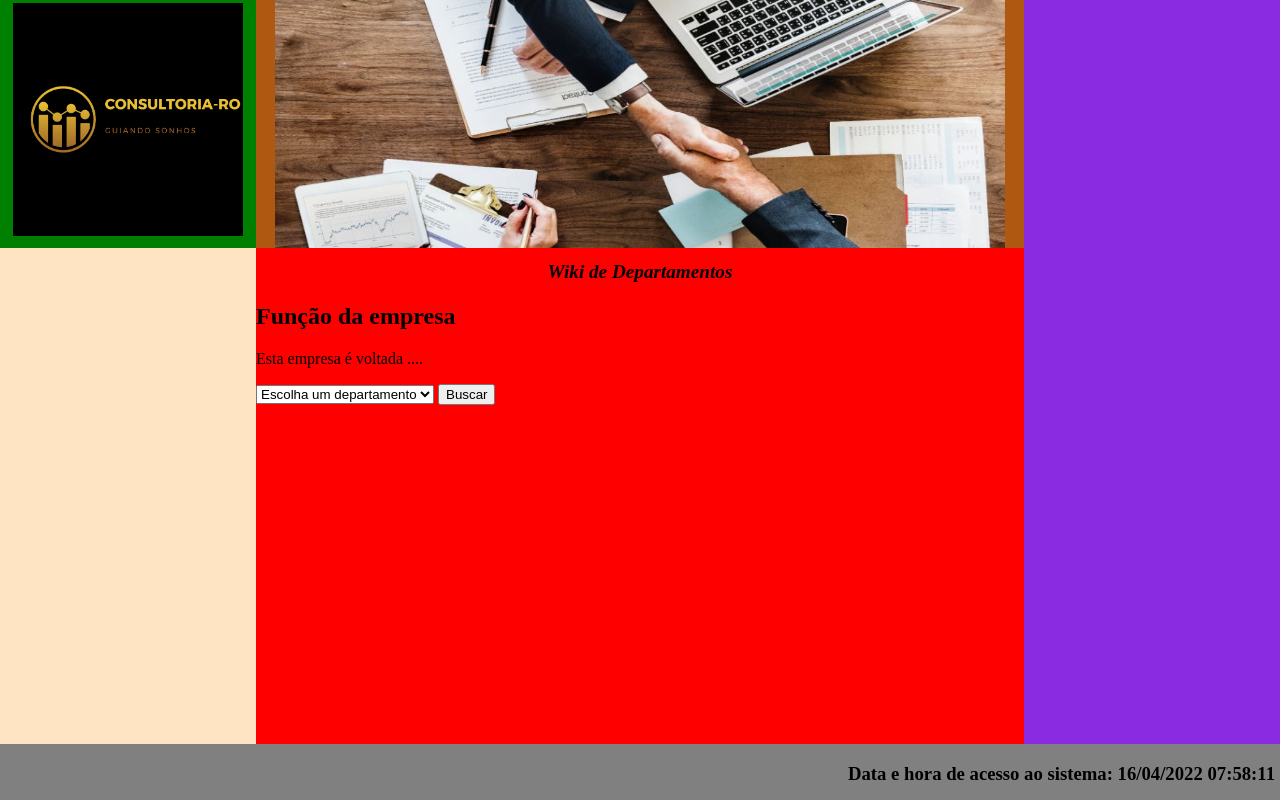
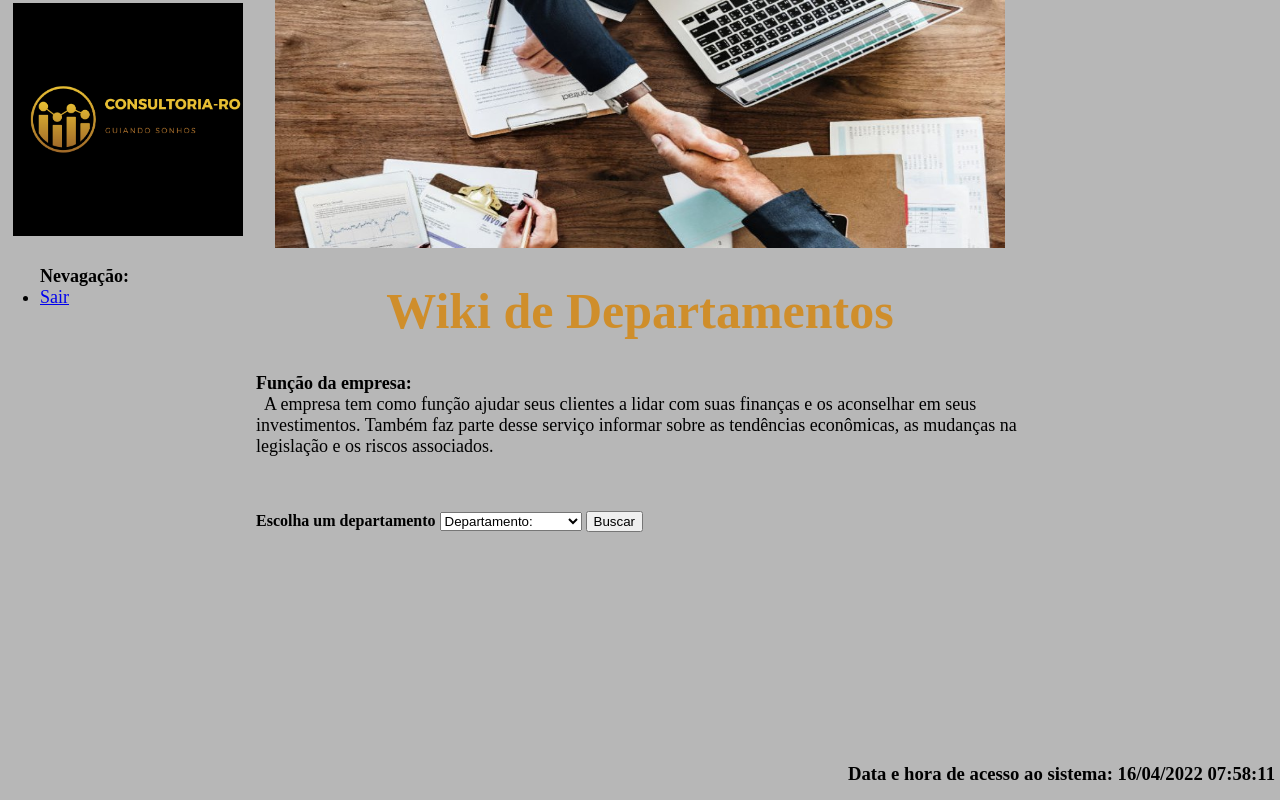
Before and after one commit to JoaoObara/prova1_web2, a PHP site: page /home.php in a window 1280 px wide. Run offline with PHP 8.4, Linux system fonts and the light colour scheme.

Commit message:
finalização

```diff
--- a/CSS/estilo.css
+++ b/CSS/estilo.css
@@ -4,7 +4,19 @@ body.centro{
 
 .titulo{
     text-align: center;
-    text-decoration-color: chartreuse;
-    font-size: larger;
-    font-style: italic;
+    font-size: 50px;
+    color: rgb(207, 142, 43);
+    /* border: 5px dashed rgba(0, 0, 0, 0.132); */
 }
+
+body{
+    background-color: rgb(183, 183, 183);
+}
+
+nav{
+    font-size: 18px;
+}
+
+p{
+    font-size: 18px;
+}
--- a/CSS/grid.css
+++ b/CSS/grid.css
@@ -13,7 +13,7 @@ body{
 }
 
 .gridlogo{
-    background-color: green;
+    /* background-color: green; */
     grid-area: logo;
     display: flex;
     flex-direction: row;
@@ -22,7 +22,7 @@ body{
 }
 
 .gridimg{
-    background-color: rgb(174, 88, 18);
+    /* background-color: rgb(174, 88, 18); */
     grid-area: img;
     display: flex;
     flex-direction: row;
@@ -30,23 +30,23 @@ body{
 }
 
 main.grid{
-    background-color: red;
+    /* background-color: red; */
     grid-area: main;
 }
 
 nav.grid{
-    background-color: bisque;
+    /* background-color: bisque; */
     grid-area: nav;
 }
 
 footer.grid{
-    background-color: gray;
+    /* background-color: gray; */
     grid-area: footer ;
     direction: rtl;
     padding-right: 5px;
 }
 
 .gridx{
-    background-color: blueviolet;
+    /* background-color: blueviolet; */
     grid-area: gridx;
 }
--- a/home.php
+++ b/home.php
@@ -21,21 +21,31 @@
 
 
     <!-- SOMENTE PARA EVITAR ERROS NO GRID -->
-    <nav class="grid">  </nav>
+    <nav class="grid">
+        <ul>  <b>Nevagação:</b>
+            <li><a href="index.php"> Sair </a></li>
+        </ul>
+    </nav>
 
 
     <main class="grid">
         <!-- TITULO -->
-    <H1 class="titulo"> Wiki de Departamentos </H1>
+    <H1 class="titulo" > Wiki de Departamentos</H1>
 
         <!-- PARAGRAFO COM A FUNCAO DA EMPRESA -->
-        <h2>Função da empresa</h2>
-        <p> Esta empresa é voltada ....</p>
+
+        <p>
+        <b>Função da empresa:</b>
+        <br />&nbsp A empresa tem como função ajudar seus clientes a lidar com suas finanças
+         e os aconselhar em seus investimentos. Também faz parte desse serviço informar sobre
+         as tendências econômicas, as mudanças na legislação e os riscos associados.</p>
+         <br /> <br />
 
         <!-- FORMULARIO  -->
         <form method="post" action="departament.php">
+            <b> Escolha um departamento </b>
             <select name="departamentos">
-                <option>Escolha um departamento</option>
+                <option>Departamento: </option>
                 <option>Setor Administrativo</option>
                 <option>Setor Financeiro</option>
                 <option>Recursos Humanos</option>
```
Also changed, not shown: departament.php (+44 -16 lines).
